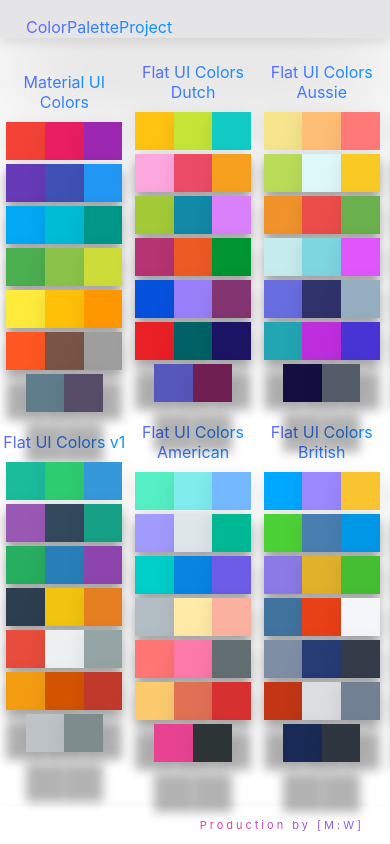
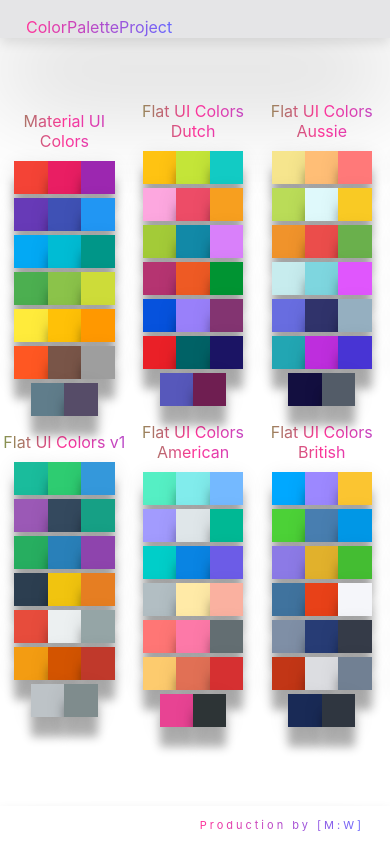
Before and after one commit to xAirx/ColorPaletteProject, a React app in the folder colorpaletteproject/: page / in a window 390 px wide. Shown: the top 844 px of the page. Built offline with nearby package versions, Linux system fonts and the light colour scheme.

Commit message:
responsiveness and some css

```diff
--- a/colorpaletteproject/src/component.scss
+++ b/colorpaletteproject/src/component.scss
@@ -423,7 +423,7 @@
   -webkit-background-clip: text;
   background-clip: text;
   color: transparent;
-  animation: rainbow_animation 15 ease-in-out infinite;
+  animation: rainbow_animation 10s ease-in-out infinite;
   background-size: 400% 100%;
   /* transition: 10s; */
   margin: 0 auto;
@@ -432,24 +432,6 @@
   margin-top: 30px;
   height: 4vh;
   font-size: 1rem;
-}
-
-.palette-wrapper {
-  display: flex;
-  flex-direction: column;
-  text-align: center;
-  justify-content: center;
-  height: 91vh;
-  flex-wrap: wrap;
-}
-
-.minibox {
-  height: 38px;
-  width: 30%;
-  display: inline-block;
-  margin: 0 auto;
-  position: relative;
-  box-shadow: 0 50px 10px rgba(0, 0, 0, 0.3), 0 5px 20px rgba(0, 0, 0, 0.1);
 }
 
 .minipalette-title {
@@ -470,7 +452,7 @@
   -webkit-background-clip: text;
   background-clip: text;
   color: transparent;
-  animation: rainbow_animation 15 ease-in-out infinite;
+  animation: rainbow_animation 14s ease-in-out infinite;
   background-size: 400% 100%;
   /* transition: 10s; */
   margin: 0 auto;
@@ -478,8 +460,26 @@
   margin-bottom: 10px;
 }
 
+.palette-wrapper {
+  display: flex;
+  flex-direction: column;
+  text-align: center;
+  justify-content: center;
+  height: 91vh;
+  flex-wrap: wrap;
+}
+
+.minibox {
+  height: 33px;
+  width: 26%;
+  display: inline-block;
+  margin: 0 auto;
+  position: relative;
+  box-shadow: 0 20px 9px rgba(0, 0, 0, 0.3), 0 5px 20px rgba(0, 0, 0, 0.1);
+}
+
 .miniColor {
   width: 33%;
   display: inline-block;
-  margin-bottom: 4%;
+  margin-bottom: 3%;
 }
```
